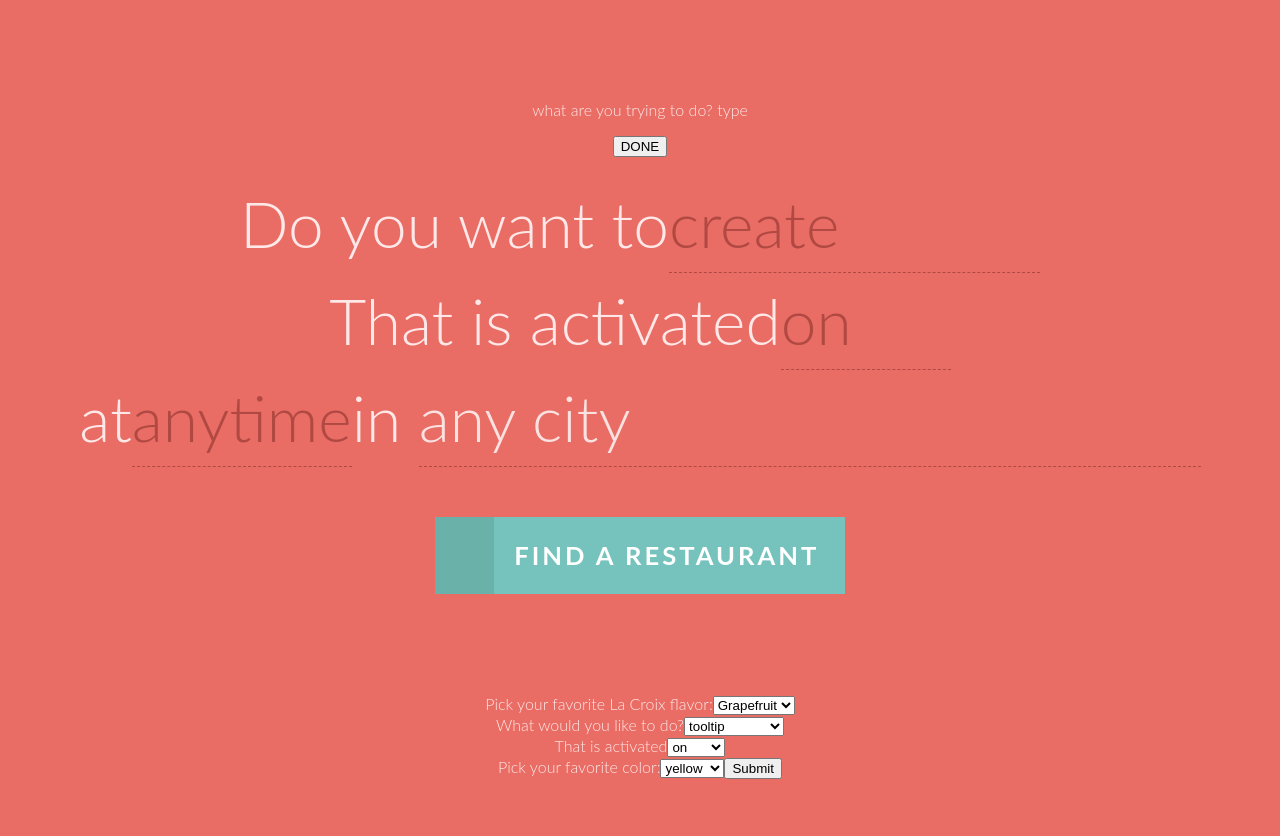
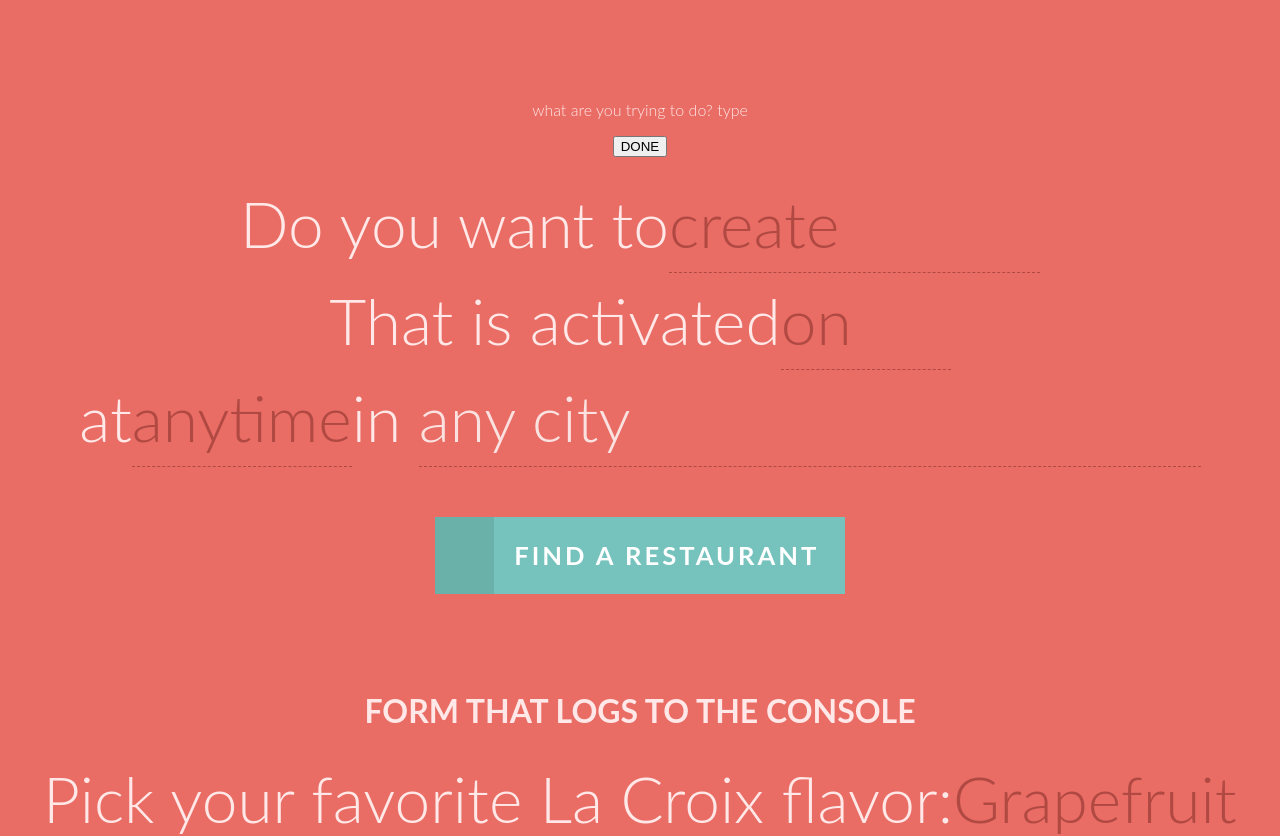
Before and after one commit to IAmNatch/JSCookbook, a React (Create React App) app in the folder js-react-app/: page / in a window 1280 px wide. Shown: the top 836 px of the page. Before the commit the page ends 800 px from the top, so only its background shows below. Built offline with nearby package versions, Linux system fonts and the light colour scheme.

Commit message:
changes classes

```diff
--- a/js-react-app/src/App.js
+++ b/js-react-app/src/App.js
@@ -8,6 +8,11 @@ class App extends Component {
       <div className="App">
        < TodoForm />
        < Newform />
+       <br />
+       <br />
+       <br />
+       <br />
+       <h1> FORM THAT LOGS TO THE CONSOLE</h1>
        <FlavorForm />
       </div>
     );
@@ -109,8 +114,8 @@ constructor(){
 
   render() {
     return (
-      		<div class="main clearfix">
-				<form id="nl-form" class="nl-form" onSubmit={this.handleSubmit}>
+      		<div className="main clearfix">
+				<form id="nl-form" className="nl-form" onSubmit={this.handleSubmit}>
 					Do you want to
         <select value={this.state.value} onChange={this.handleChange}>
 						<option value="create" >create </option>
@@ -170,7 +175,7 @@ class FlavorForm extends React.Component {
 
   render() {
     return (
-      <form onSubmit={this.handleSubmit}>
+      <form onSubmit={this.handleSubmit} className="nl-form">
         <label>
           Pick your favorite La Croix flavor:
           <select value={this.state.value.question1} onChange={this.handleChange}>
```
